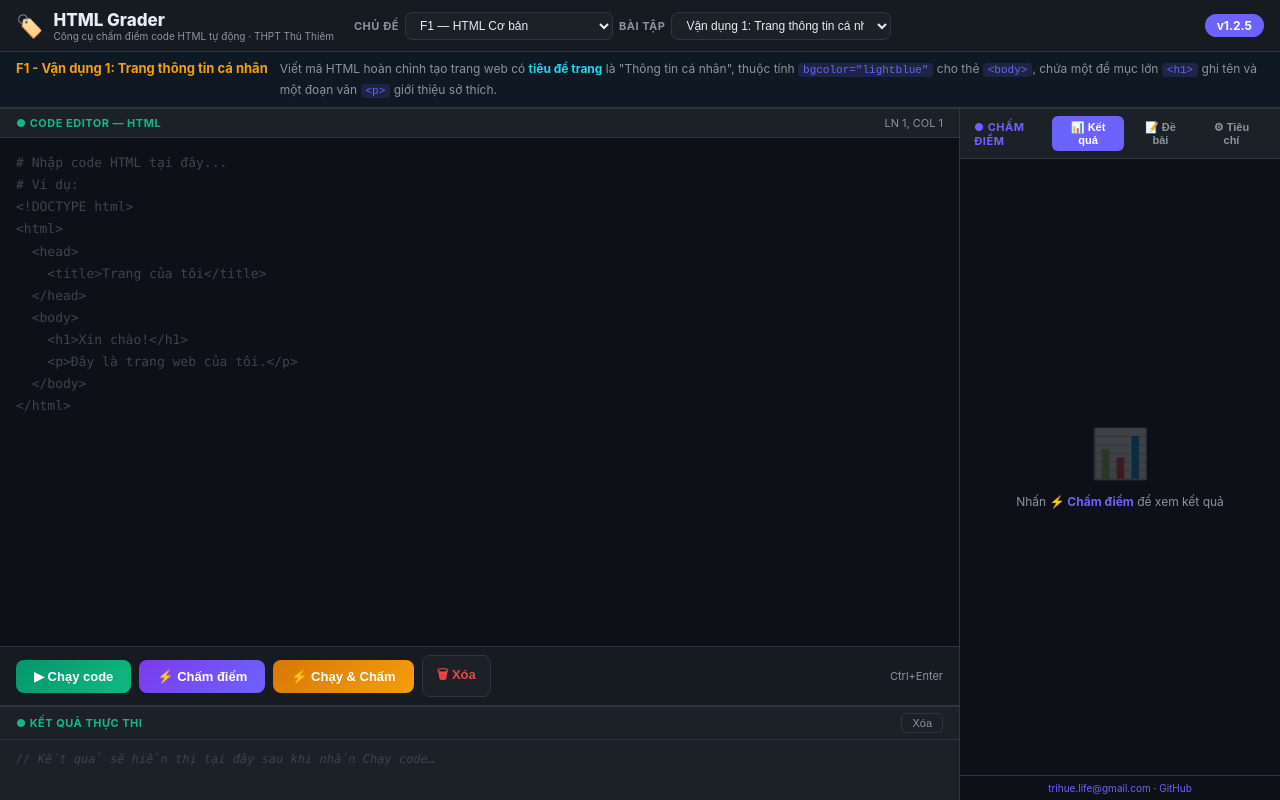
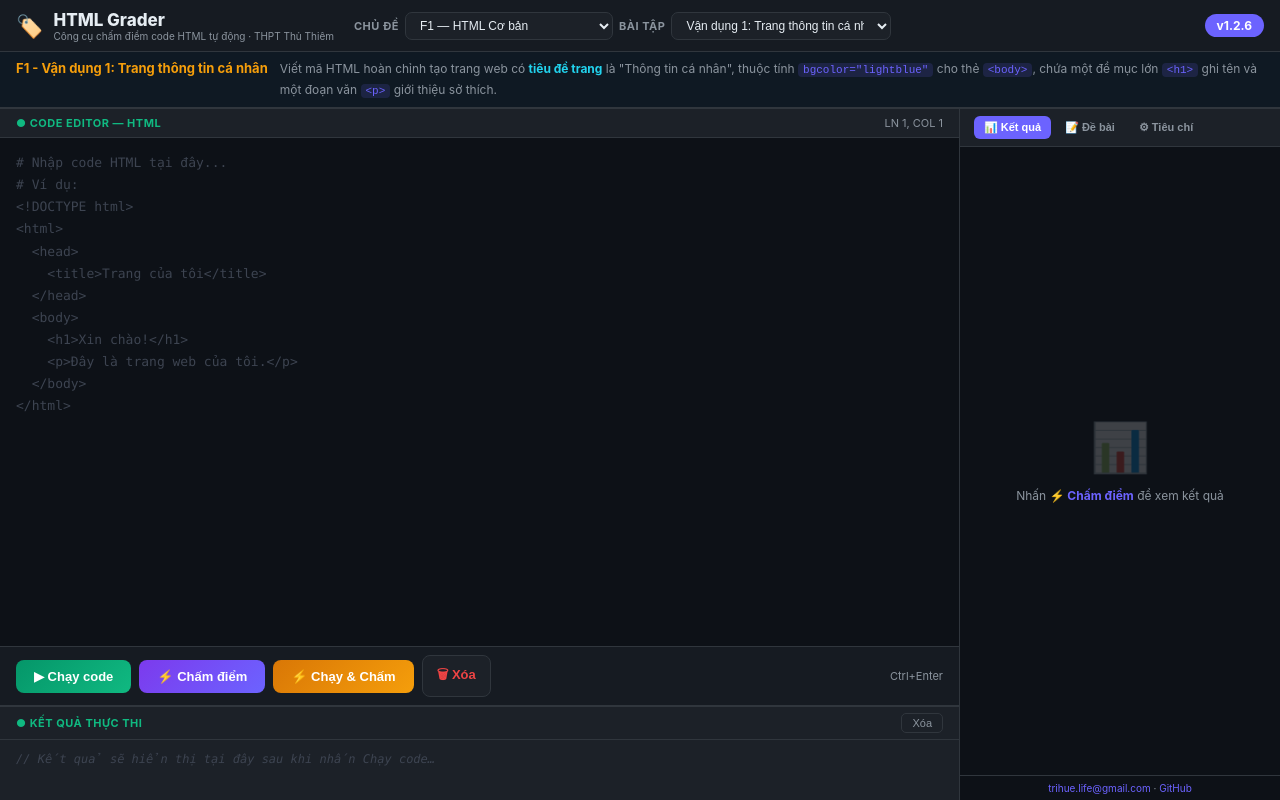
Before and after one commit to trihue-life/html_grader, a plain HTML site: page html_grader_offline.html in a window 1280 px wide. Drawn offline with Linux system fonts and the light colour scheme.

Commit message:
ui: Bỏ nhãn CHẤM ĐIỂM, chỉ giữ 3 tab Kết quả/Đề bài/Tiêu chí

```diff
--- a/html_grader_offline.html
+++ b/html_grader_offline.html
@@ -262,7 +262,6 @@
   <!-- RIGHT: GRADING -->
   <div class="grade-panel">
     <div class="grade-header">
-      <span class="grade-title">● CHẤM ĐIỂM</span>
       <div class="grade-tabs">
         <button class="grade-tab active" id="tabResult" onclick="switchGradeTab('result')">📊 Kết quả</button>
         <button class="grade-tab" id="tabDesc" onclick="switchGradeTab('desc')">📝 Đề bài</button>
@@ -348,7 +347,7 @@
 // ═══════════════════════════════════════════════════════════════════
 //  VERSION (tự động bump)
 // ═══════════════════════════════════════════════════════════════════
-const VERSION = '1.2.5';
+const VERSION = '1.2.6';
 document.getElementById('versionBadge').textContent = 'v' + VERSION;
 document.title = 'HTML Grader | Công cụ chấm điểm code HTML tự động · THPT Thủ Thiêm';
 
```
Also changed, not shown: index.html (+1 -2 lines), 1 other file.
